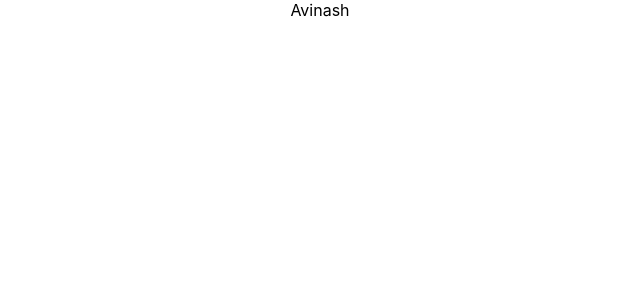
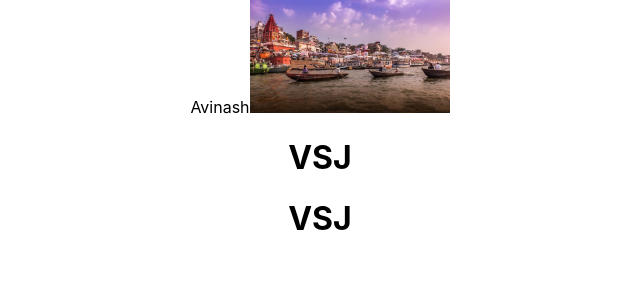
Before and after one commit to Avinashvns/learnallreact, a React (Create React App) app: page / in a window 1280 px wide. Shown: the top 300 px of the page, without its empty margins (320-960 px from the left). Built offline with nearby package versions, Linux system fonts and the light colour scheme.

Commit message:
add function component

```diff
--- a/src/App.css
+++ b/src/App.css
@@ -1,7 +1,10 @@
 .App {
   text-align: center;
 }
+img{
+  width: 200px;
 
+}
 .App-logo {
   height: 40vmin;
   pointer-events: none;
--- a/src/App.js
+++ b/src/App.js
@@ -1,10 +1,14 @@
-import logo from './logo.svg';
+// import logo from './logo.svg';
 import './App.css';
+import VsjItem from './components/VsjItem';
 
 function App() {
   return (
     <div className="App">
       Avinash
+      <img src='varanasi.jpg'/>
+      <VsjItem />
+      <VsjItem></VsjItem>
          </div>
   );
 }
--- /dev/null
+++ b/src/components/VsjItem.css
@@ -0,0 +1,5 @@
+.vsj
+{
+	color:green;
+	background-color:pink;
+}
--- /dev/null
+++ b/src/components/VsjItem.js
@@ -0,0 +1,11 @@
+// import vsjitem.css
+
+
+function VsjItem(){
+    return <p>
+        <h1>VSJ</h1>
+
+    </p>
+}
+
+export default VsjItem;
```
Also changed, not shown: public/varanasi.jpg (added).
